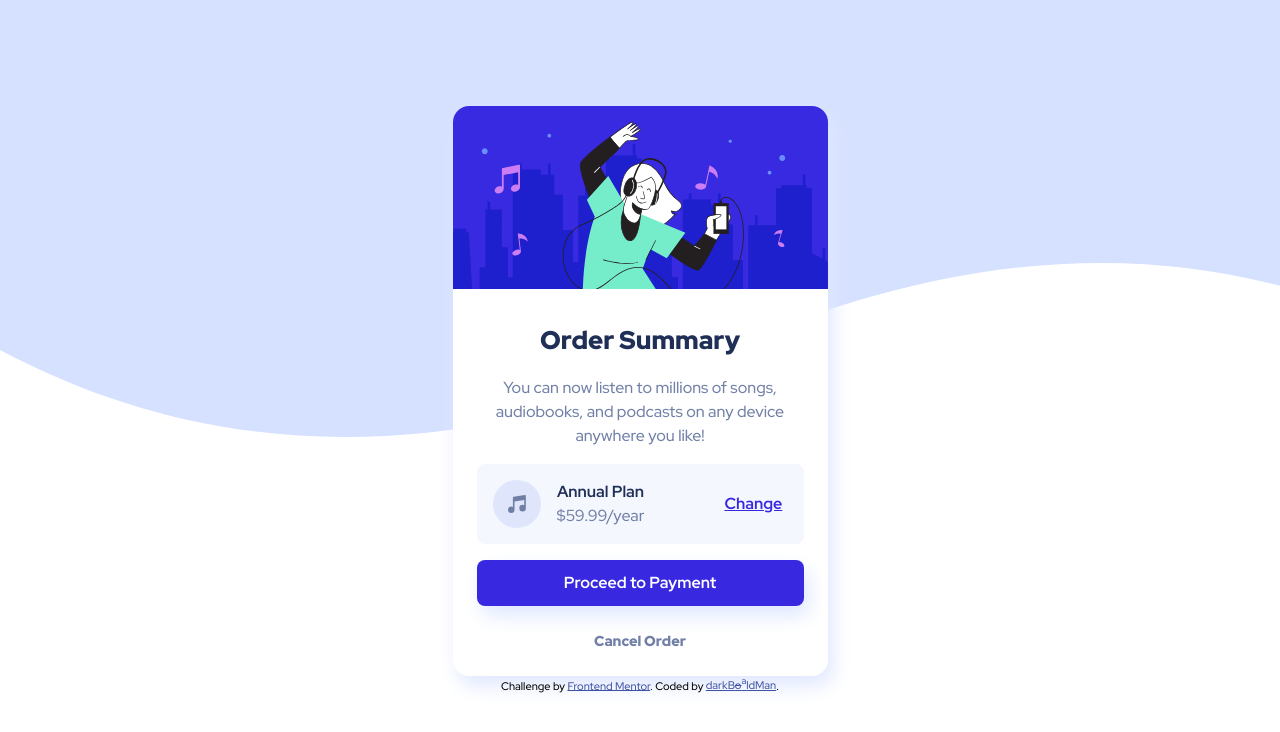
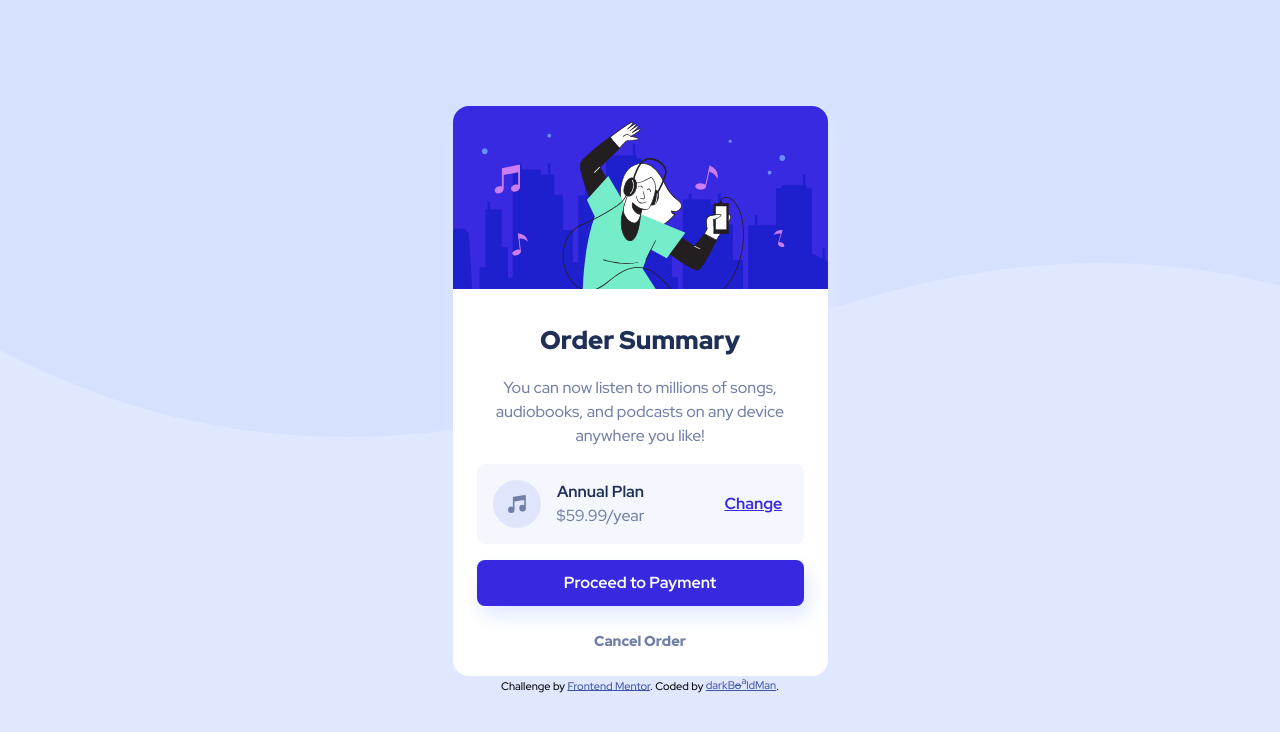
Before and after one commit to darkboldman/frontend-mentor-order-summary-component, a plain HTML site: page index.html in a window 1280 px wide. Drawn offline with Linux system fonts and the light colour scheme.

Commit message:
updated background color version v-03

```diff
--- a/style.css
+++ b/style.css
@@ -19,6 +19,7 @@ body {
     align-items: center;
     flex-direction: column;
     background-image: url(./images/pattern-background-desktop.svg);
+    background-color: var(--pale-blue);
     background-repeat: no-repeat;
     place-content: center;
     width: 1440px;
```
